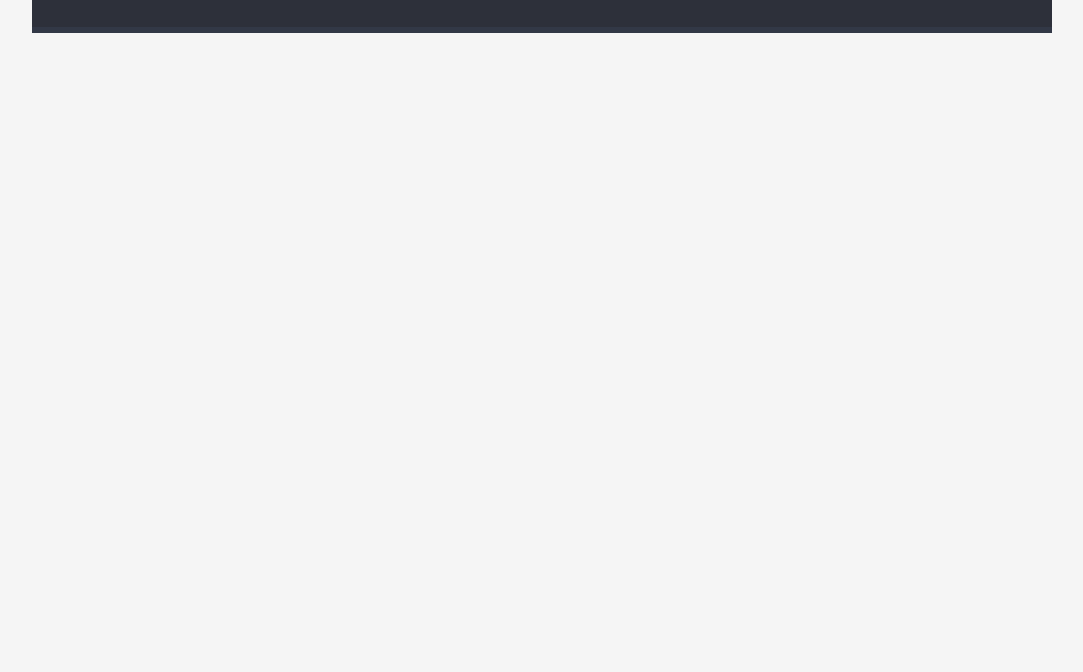
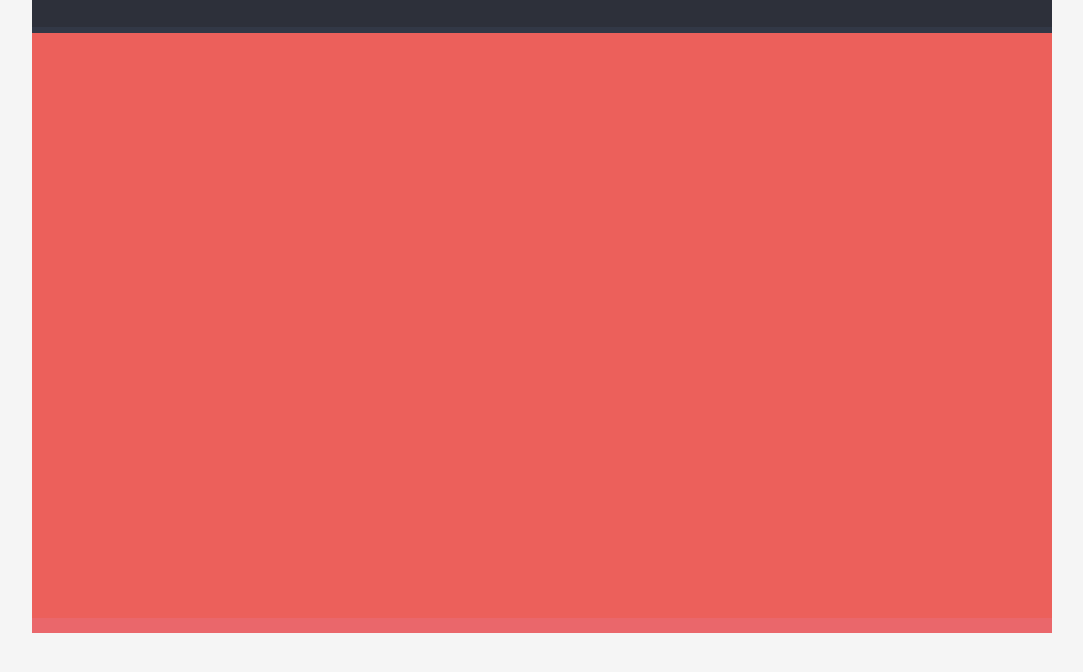
Before and after one commit to IslombekMe/singolo, a plain HTML site: page index.html in a window 1280 px wide. Shown: the part 62-734 px from the top of the page, without its empty margins (98-1181 px from the left). Drawn offline with Linux system fonts and the light colour scheme; files whose address does not match are found by name; a web font is replaced by a local one.

Commit message:
feat: add a section for slider elements

```diff
--- a/index.html
+++ b/index.html
@@ -20,6 +20,11 @@
             <a class="header__navigation__item">Contact</a>
         </nav>
     </header>
+    <main>
+        <div class='section slider'>
+
+        </div>
+    </main>
 </body>
 
 </html>
--- a/styles.css
+++ b/styles.css
@@ -77,3 +77,9 @@ header .logo:hover {
   color: #4a4e5f;
   padding: 0 12.5px;
 }
+
+.slider {
+  height: 600px;
+  background-color: var(--accent-color);
+  border-bottom: 15px solid #ea676b;
+}
```
